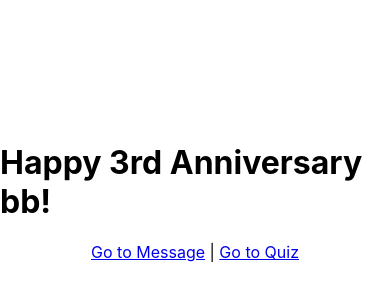
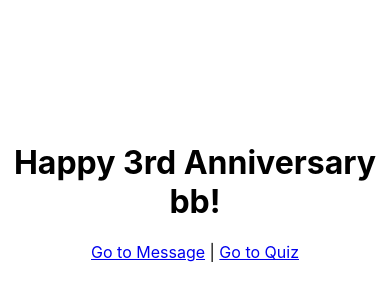
Before and after one commit to keeganchua/3rd-anniversary, a React (Create React App) app: page / in a window 390 px wide. Shown: the part 230-530 px from the top of the page. Built offline with nearby package versions, Linux system fonts and the light colour scheme.

Commit message:
make title centered in mobile page

```diff
--- a/public/index.html
+++ b/public/index.html
@@ -3,7 +3,7 @@
   <head>
     <meta charset="utf-8" />
     <link rel="icon" href="%PUBLIC_URL%/favicon.ico" />
-    <meta name="viewport" content="width=device-width, initial-scale=1" />
+    <meta name="viewport" content="width=device-width, initial-scale=1, maximum-scale=1, user-scalable=no"/>
     <meta name="theme-color" content="#000000" />
     <meta
       name="description"
--- a/src/App.css
+++ b/src/App.css
@@ -40,3 +40,11 @@
     transform: rotate(360deg);
   }
 }
+
+.centered {
+  display: flex;
+  align-items: center;
+  justify-content: center;
+  height: 100vh;
+  text-align: center;
+}
```
